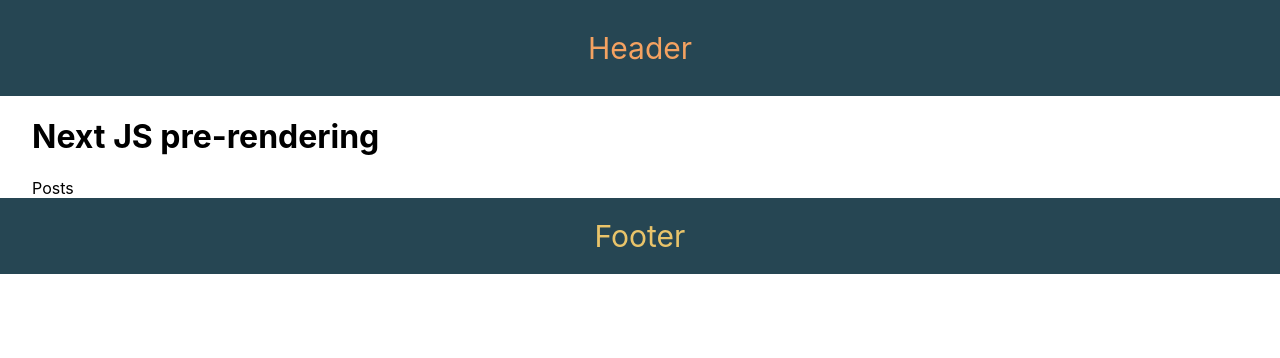
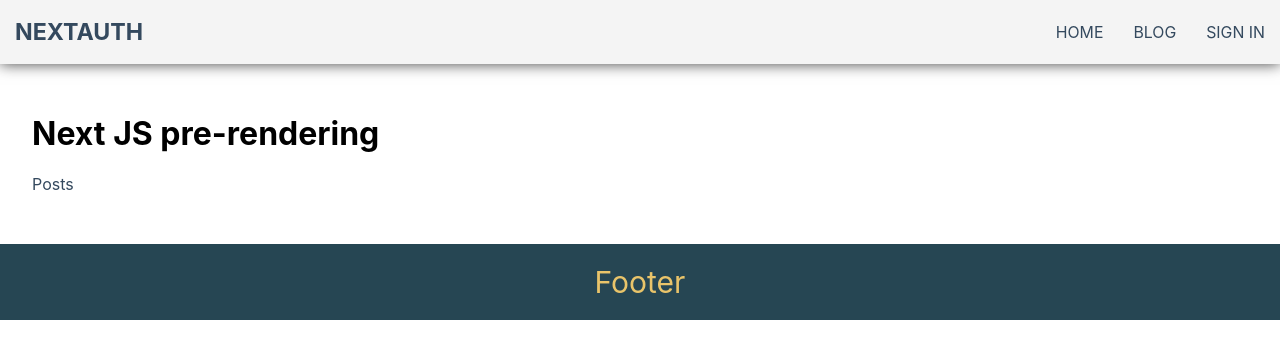
Before and after one commit to DinoPy/NextJs-YT-Tutorial, a Next.js app: page / in a window 1280 px wide. Shown: the top 358 px of the page. Built offline with nearby package versions, Linux system fonts and the light colour scheme; no server answers.

Commit message:
redirect via next config and started on auth with oauth github

```diff
--- /dev/null
+++ b/components/Navbar.tsx
@@ -0,0 +1,74 @@
+import React from 'react';
+import Link from 'next/link';
+import { signIn, signOut, useSession } from 'next-auth/react';
+
+const Navbar = () => {
+	const { data: session, status } = useSession();
+
+	return (
+		<nav className='header'>
+			<h1 className='logo'>
+				<a href='#'> NextAuth </a>
+			</h1>
+			<ul
+				className={`main-nav ${
+					!session && status === 'loading' ? 'loading' : 'loaded'
+				}`}
+			>
+				<li>
+					<Link href='/'>
+						<a> Home </a>
+					</Link>
+				</li>
+
+				{session && (
+					<li>
+						<Link href='/dashboard'>
+							<a> Dashboard </a>
+						</Link>
+					</li>
+				)}
+
+				<li>
+					<Link href='/blog'>
+						<a> Blog </a>
+					</Link>
+				</li>
+
+				{!session && (
+					<li>
+						<Link href={'/api/auth/signin'}>
+							<a
+								onClick={(e) => {
+									e.preventDefault();
+									signIn('github');
+								}}
+							>
+								{' '}
+								Sign In{' '}
+							</a>
+						</Link>
+					</li>
+				)}
+
+				{status === 'authenticated' && (
+					<li>
+						<Link href={'/api/auth/signout'}>
+							<a
+								onClick={(e) => {
+									e.preventDefault();
+									signOut();
+								}}
+							>
+								{' '}
+								Sign out{' '}
+							</a>
+						</Link>
+					</li>
+				)}
+			</ul>
+		</nav>
+	);
+};
+
+export default Navbar;
--- /dev/null
+++ b/components/navbar.css
@@ -0,0 +1,63 @@
+ul {
+	margin: 0;
+	padding: 0;
+	list-style: none;
+}
+
+h2,
+h3,
+a {
+	color: #34495e;
+}
+
+a {
+	text-decoration: none;
+}
+
+.logo {
+	margin: 0;
+	font-size: 1.45em;
+}
+
+.main-nav {
+	display: flex;
+	margin-top: 5px;
+}
+.logo a,
+.main-nav a {
+	padding: 10px 15px;
+	text-transform: uppercase;
+	text-align: center;
+	display: block;
+}
+
+.main-nav a {
+	color: #34495e;
+	font-size: 0.99em;
+}
+
+.main-nav a:hover {
+	color: #718daa;
+}
+
+.header {
+	display: flex;
+	justify-content: space-between;
+	padding-top: 0.5em;
+	padding-bottom: 0.5em;
+	background-color: #f4f4f4;
+	-webkit-box-shadow: 0px 0px 14px 0px rgba(0, 0, 0, 0.75);
+	-moz-box-shadow: 0px 0px 14px 0px rgba(0, 0, 0, 0.75);
+	box-shadow: 0px 0px 14px 0px rgba(0, 0, 0, 0.75);
+	margin-bottom: 50px;
+}
+
+.loading {
+	opacity: 0;
+	transition: all 0.2s ease-in;
+}
+
+.loaded {
+	opacity: 1;
+	transition: all 0.2s ease-in;
+}
--- a/next.config.js
+++ b/next.config.js
@@ -1,7 +1,10 @@
 /** @type {import('next').NextConfig} */
 const nextConfig = {
-  reactStrictMode: true,
-  swcMinify: true,
-}
+	reactStrictMode: true,
+	swcMinify: true,
+	redirects: async () => {
+		return [{ source: '/about', destination: '/', permanent: true }];
+	},
+};
 
-module.exports = nextConfig
+module.exports = nextConfig;
--- a/package.json
+++ b/package.json
@@ -11,11 +11,12 @@
   },
   "dependencies": {
     "json-server": "^0.17.0",
+    "mongoose": "^6.5.2",
     "next": "12.2.4",
+    "next-auth": "^4.10.3",
     "react": "18.2.0",
     "react-dom": "18.2.0",
-    "swr": "^1.3.0",
-    "typescript": "^4.7.4"
+    "swr": "^1.3.0"
   },
   "devDependencies": {
     "@types/node": "^18.7.2",
--- a/pages/_app.js
+++ b/pages/_app.js
@@ -1,8 +1,11 @@
 import Head from 'next/head';
+import { SessionProvider } from 'next-auth/react';
 import Header from '../components/Header.tsx';
 import Footer from '../components/Footer.tsx';
+import Navbar from '../components/Navbar.tsx';
 import '../styles/globals.css';
 import '../styles/layout.css';
+import '../components/navbar.css';
 
 // the component we receive is each component that is rendered actively on the page
 // if the component we receive has the property getLayout we will be able to return the
@@ -14,14 +17,20 @@ function MyApp({ Component, pageProps }) {
 
 	return (
 		<>
+			<SessionProvider session={pageProps.session}>
 				<Head>
 					<title> My app </title>
-				<meta name='viewport' content='initial-scale=1.0, width=device-width' />
+					<meta
+						name='viewport'
+						content='initial-scale=1.0, width=device-width'
+					/>
 					<meta name='description' content=' Next JS YT tutorial ' />
 				</Head>
-			<Header />
+				{/* <Header /> */}
+				<Navbar />
 				<Component {...pageProps} />
 				<Footer />
+			</SessionProvider>
 		</>
 	);
 }
--- a/pages/index.js
+++ b/pages/index.js
@@ -1,9 +1,12 @@
+import { useSession } from 'next-auth/react';
 import Head from 'next/head';
 import Image from 'next/image';
 import styles from '../styles/Home.module.css';
 import Link from 'next/link';
 
 export default function Home() {
+	const { data: session, status } = useSession();
+
 	return (
 		<div className={styles.container}>
 			<h1> Next JS pre-rendering </h1>
--- a/styles/layout.css
+++ b/styles/layout.css
@@ -12,6 +12,7 @@
 	font-size: 30px;
 	text-align: center;
 	padding: 20px;
+	margin-top: 50px;
 	position: relative;
 	bottom: 0;
 }
```
Also changed, not shown: pages/api/auth/[...nextauth].ts (added, +11 -0 lines), pages/api/test/add.js (+2 -2 lines), pages/blog.tsx (added, +7 -0 lines), pages/comments/[commentId].tsx (+14 -14 lines), pages/dashboard/index.js (+33 -1 lines), 2 other files (tests, documents, lock files or other folders). Lines whose indentation alone changed are shown as unchanged.
